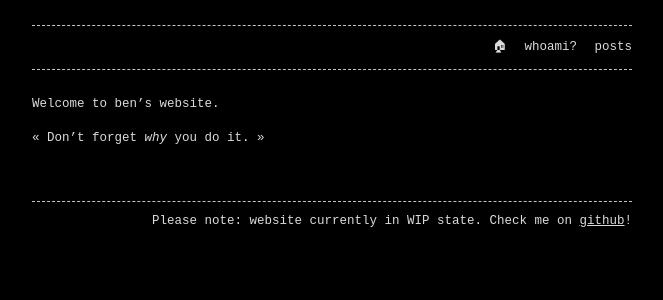
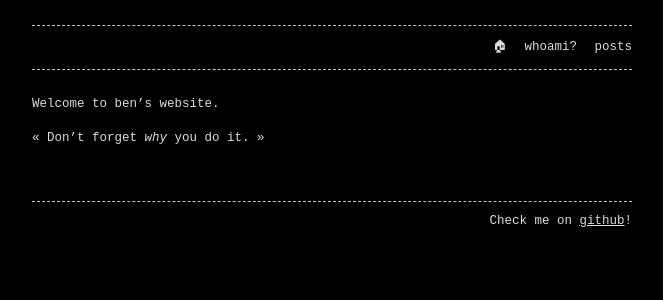
Before and after one commit to 0708090/0708090.github.io, a Jekyll site: the page built from index.md, in a window 1280 px wide. Shown: the top 300 px of the page, without its empty margins (308-971 px from the left). Built offline with Jekyll 4.4.1, drawn with Linux system fonts in a browser that asks for light colours.

Commit message:
Update footer link in _config.yml

```diff
--- a/_config.yml
+++ b/_config.yml
@@ -5,7 +5,7 @@ header_pages:
   - about.md
   - posts.md
 
-footer: 'Please note: website currently in WIP state. Check me on <a href="https://github.com">github</a>!'
+footer: 'Check me on <a href="https://github.com/benquantum">github</a>!'
 
 plugins:
   - jekyll-seo-tag
```
